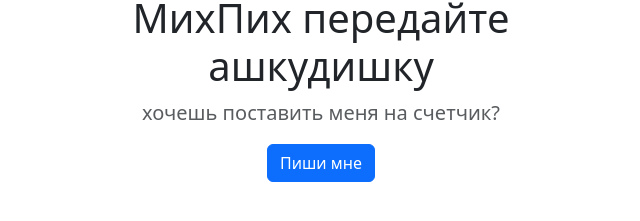
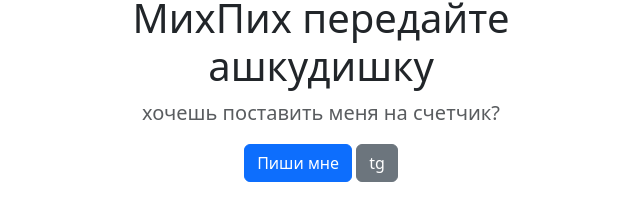
Before and after one commit to Rewwi1/Rewwi1.github.io, a plain HTML site: page index.html in a window 1280 px wide. Shown: the part 361-582 px from the top of the page, without its empty margins (319-959 px from the left). Drawn offline with nearby package versions, Linux system fonts and the light colour scheme.

Commit message:
Update index.html

```diff
--- a/index.html
+++ b/index.html
@@ -36,6 +36,13 @@
           >
             Пиши мне
           </a>
+          <a
+            href="https://t.me/pishchulin"
+            target="_blank"
+            class="btn btn-secondary"
+          >
+            tg
+          </a>
         </div>
       </div>
     </div>
```
